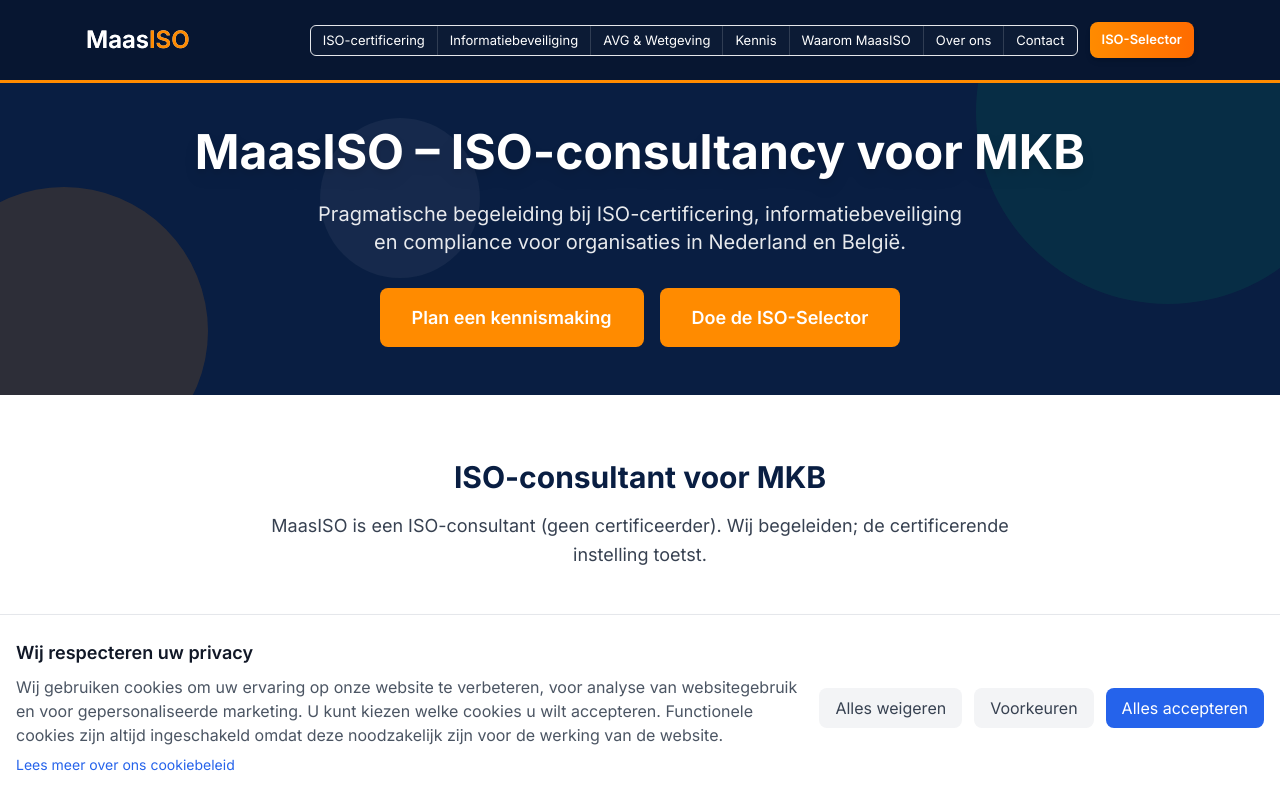
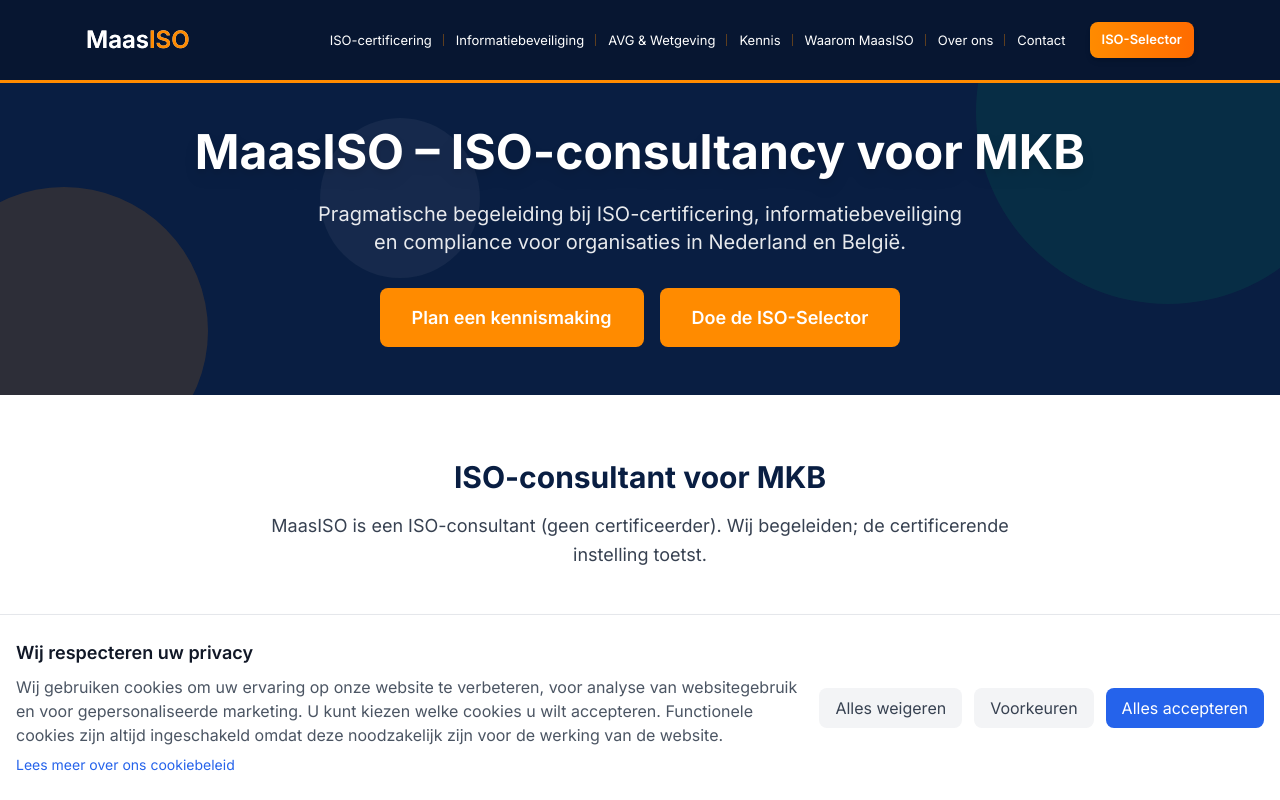
Before and after one commit to jackdamnielzz/maasiso, a Next.js app: page / in a window 1280 px wide. Shown: the top 800 px of the page. Built offline with nearby package versions, Linux system fonts and the light colour scheme.

Commit message:
style(header): use subtle orange separators between desktop nav links

```diff
--- a/src/components/layout/Header.tsx
+++ b/src/components/layout/Header.tsx
@@ -53,59 +53,59 @@
 
           {/* Main Navigation */}
           <div className="hidden md:flex items-center gap-3">
-            <div className="flex items-center rounded-md border border-white/12 bg-white/[0.02] divide-x divide-white/15 overflow-hidden">
+            <div className="flex items-center">
               <Link
                 href="/iso-certificering"
-                className={`text-[13px] leading-none whitespace-nowrap px-3 py-2 transition-colors duration-200 hover:text-[#FF8B00] hover:bg-white/[0.06] ${
-                  pathname?.startsWith('/iso-certificering') ? 'text-[#FF8B00] bg-white/[0.08]' : 'text-white'
+                className={`relative text-[13px] leading-none whitespace-nowrap px-3 py-2 transition-colors duration-200 hover:text-[#FF8B00] after:content-[''] after:absolute after:right-0 after:top-1/2 after:h-3 after:w-px after:-translate-y-1/2 after:bg-[#FF8B00] after:opacity-35 last:after:hidden ${
+                  pathname?.startsWith('/iso-certificering') ? 'text-[#FF8B00]' : 'text-white'
                 }`}
               >
                 ISO-certificering
               </Link>
               <Link
                 href="/informatiebeveiliging"
-                className={`text-[13px] leading-none whitespace-nowrap px-3 py-2 transition-colors duration-200 hover:text-[#FF8B00] hover:bg-white/[0.06] ${
-                  pathname?.startsWith('/informatiebeveiliging') ? 'text-[#FF8B00] bg-white/[0.08]' : 'text-white'
+                className={`relative text-[13px] leading-none whitespace-nowrap px-3 py-2 transition-colors duration-200 hover:text-[#FF8B00] after:content-[''] after:absolute after:right-0 after:top-1/2 after:h-3 after:w-px after:-translate-y-1/2 after:bg-[#FF8B00] after:opacity-35 last:after:hidden ${
+                  pathname?.startsWith('/informatiebeveiliging') ? 'text-[#FF8B00]' : 'text-white'
                 }`}
               >
                 Informatiebeveiliging
               </Link>
               <Link
                 href="/avg-wetgeving"
-                className={`text-[13px] leading-none whitespace-nowrap px-3 py-2 transition-colors duration-200 hover:text-[#FF8B00] hover:bg-white/[0.06] ${
-                  pathname?.startsWith('/avg-wetgeving') ? 'text-[#FF8B00] bg-white/[0.08]' : 'text-white'
+                className={`relative text-[13px] leading-none whitespace-nowrap px-3 py-2 transition-colors duration-200 hover:text-[#FF8B00] after:content-[''] after:absolute after:right-0 after:top-1/2 after:h-3 after:w-px after:-translate-y-1/2 after:bg-[#FF8B00] after:opacity-35 last:after:hidden ${
+                  pathname?.startsWith('/avg-wetgeving') ? 'text-[#FF8B00]' : 'text-white'
                 }`}
               >
                 AVG & Wetgeving
               </Link>
               <Link
                 href="/kennis"
-                className={`text-[13px] leading-none whitespace-nowrap px-3 py-2 transition-colors duration-200 hover:text-[#FF8B00] hover:bg-white/[0.06] ${
-                  pathname?.startsWith('/kennis') ? 'text-[#FF8B00] bg-white/[0.08]' : 'text-white'
+                className={`relative text-[13px] leading-none whitespace-nowrap px-3 py-2 transition-colors duration-200 hover:text-[#FF8B00] after:content-[''] after:absolute after:right-0 after:top-1/2 after:h-3 after:w-px after:-translate-y-1/2 after:bg-[#FF8B00] after:opacity-35 last:after:hidden ${
+                  pathname?.startsWith('/kennis') ? 'text-[#FF8B00]' : 'text-white'
                 }`}
               >
                 Kennis
               </Link>
               <Link
                 href="/waarom-maasiso"
-                className={`text-[13px] leading-none whitespace-nowrap px-3 py-2 transition-colors duration-200 hover:text-[#FF8B00] hover:bg-white/[0.06] ${
-                  pathname === '/waarom-maasiso' ? 'text-[#FF8B00] bg-white/[0.08]' : 'text-white'
+                className={`relative text-[13px] leading-none whitespace-nowrap px-3 py-2 transition-colors duration-200 hover:text-[#FF8B00] after:content-[''] after:absolute after:right-0 after:top-1/2 after:h-3 after:w-px after:-translate-y-1/2 after:bg-[#FF8B00] after:opacity-35 last:after:hidden ${
+                  pathname === '/waarom-maasiso' ? 'text-[#FF8B00]' : 'text-white'
                 }`}
               >
                 Waarom MaasISO
               </Link>
               <Link
                 href="/over-ons"
-                className={`text-[13px] leading-none whitespace-nowrap px-3 py-2 transition-colors duration-200 hover:text-[#FF8B00] hover:bg-white/[0.06] ${
-                  pathname === '/over-ons' ? 'text-[#FF8B00] bg-white/[0.08]' : 'text-white'
+                className={`relative text-[13px] leading-none whitespace-nowrap px-3 py-2 transition-colors duration-200 hover:text-[#FF8B00] after:content-[''] after:absolute after:right-0 after:top-1/2 after:h-3 after:w-px after:-translate-y-1/2 after:bg-[#FF8B00] after:opacity-35 last:after:hidden ${
+                  pathname === '/over-ons' ? 'text-[#FF8B00]' : 'text-white'
                 }`}
               >
                 Over ons
               </Link>
               <Link
                 href="/contact"
-                className={`text-[13px] leading-none whitespace-nowrap px-3 py-2 transition-colors duration-200 hover:text-[#FF8B00] hover:bg-white/[0.06] ${
-                  pathname === '/contact' ? 'text-[#FF8B00] bg-white/[0.08]' : 'text-white'
+                className={`relative text-[13px] leading-none whitespace-nowrap px-3 py-2 transition-colors duration-200 hover:text-[#FF8B00] after:content-[''] after:absolute after:right-0 after:top-1/2 after:h-3 after:w-px after:-translate-y-1/2 after:bg-[#FF8B00] after:opacity-35 last:after:hidden ${
+                  pathname === '/contact' ? 'text-[#FF8B00]' : 'text-white'
                 }`}
               >
                 Contact
```
